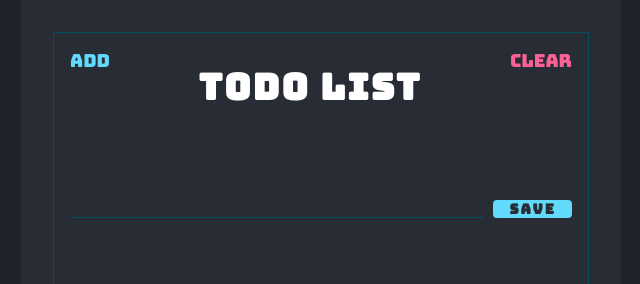
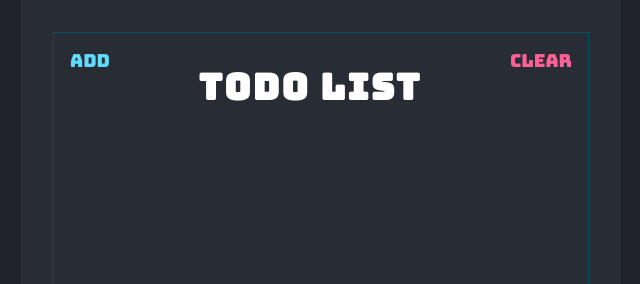
Before and after one commit to devcopas/react-todolist, a React (Create React App) app: page / in a window 1280 px wide. Shown: the top 284 px of the page, without its empty margins (319-959 px from the left). Built offline with nearby package versions, Linux system fonts and the light colour scheme.

Commit message:
menambahkan showAdd state

```diff
--- a/src/components/TodoForm.jsx
+++ b/src/components/TodoForm.jsx
@@ -1,7 +1,7 @@
 import React, { useState } from "react";
 import PropTypes from "prop-types";
 
-const TodoForm = ({ addTodo }) => {
+const TodoForm = ({ addTodo, showAdd }) => {
   const [value, setValue] = useState("");
 
   const handleFormSubmit = (e) => {
@@ -16,6 +16,7 @@
     setValue("");
   };
 
+  if (showAdd) {
     return (
       <section className="add">
         <form className="add-form" onSubmit={handleFormSubmit}>
@@ -30,10 +31,17 @@
         </form>
       </section>
     );
+  } else {
+    return null;
+  }
 };
 
 TodoForm.propTypes = {
   addTodo: PropTypes.func.isRequired
 };
 
+TodoForm.propTypes = {
+  showAdd: PropTypes.bool
+};
+
 export default TodoForm;
--- a/src/pages/TodoList.jsx
+++ b/src/pages/TodoList.jsx
@@ -24,7 +24,7 @@
   return (
     <Paper>
       <Header showAddToggle={showAddToggle} />
-      <TodoForm addTodo={addTodo} />
+      <TodoForm addTodo={addTodo} showAdd={showAdd} />
       <Todos todos={todos} />
     </Paper>
   );
```
Lines whose indentation alone changed are shown as unchanged.
